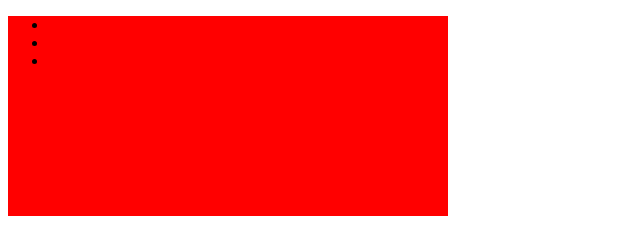
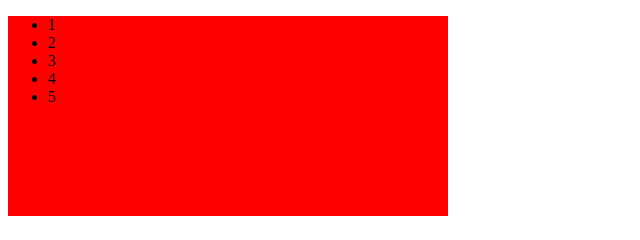
Before and after one commit to 1413148996/product1, a plain HTML site: page index.html in a window 1280 px wide. Shown: the full height of the page, 0-640 px from the left. Drawn offline with Linux system fonts and the light colour scheme.

Commit message:
改写了index.html

```diff
--- a/index.html
+++ b/index.html
@@ -20,9 +20,11 @@
 <body>
     <div id="box">
         <ul class="list">
-            <li></li>
-            <li></li>
-            <li></li>
+            <li>1</li>
+            <li>2</li>
+            <li>3</li>
+            <li>4</li>
+            <li>5</li>
         </ul>
     </div>
 </body>
```
